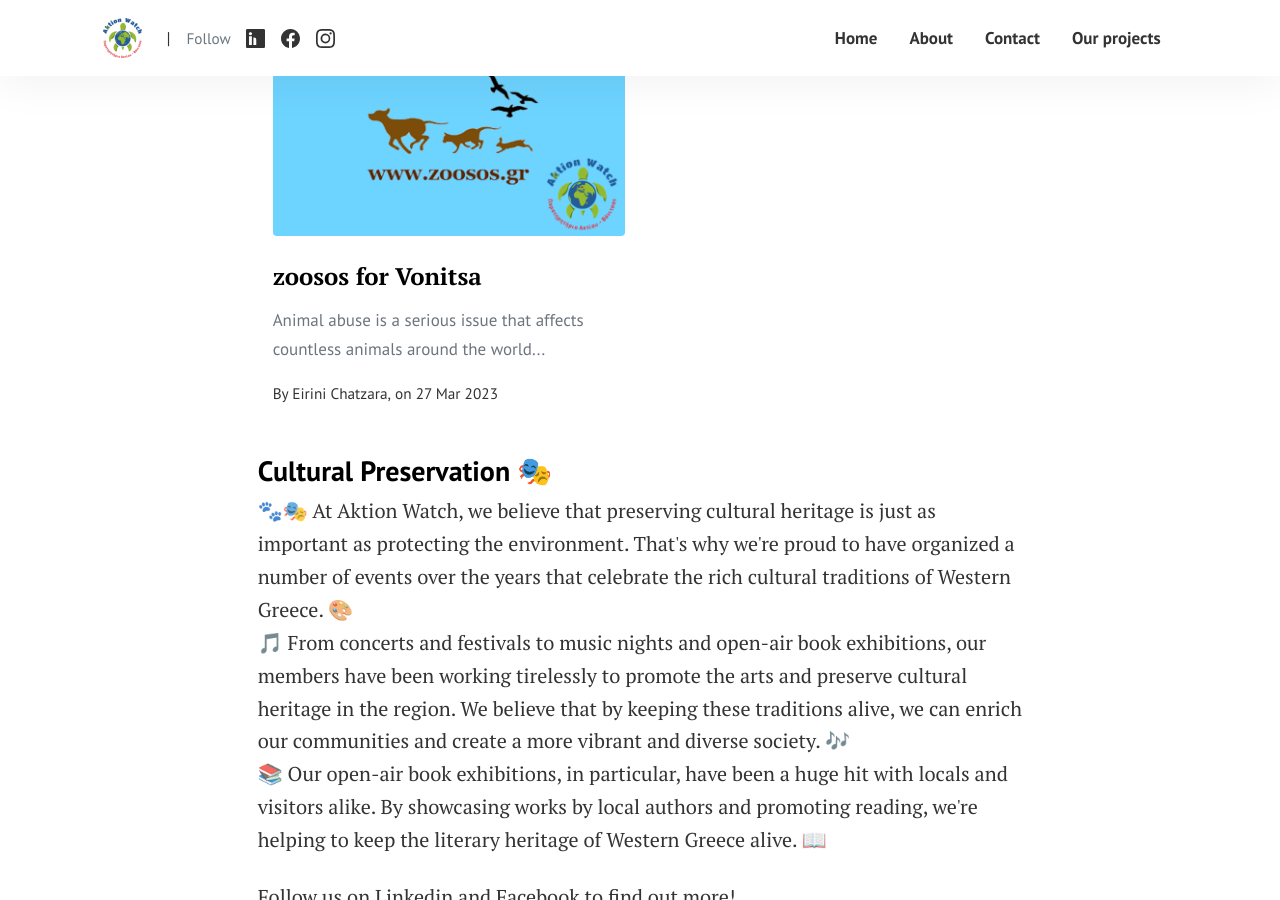
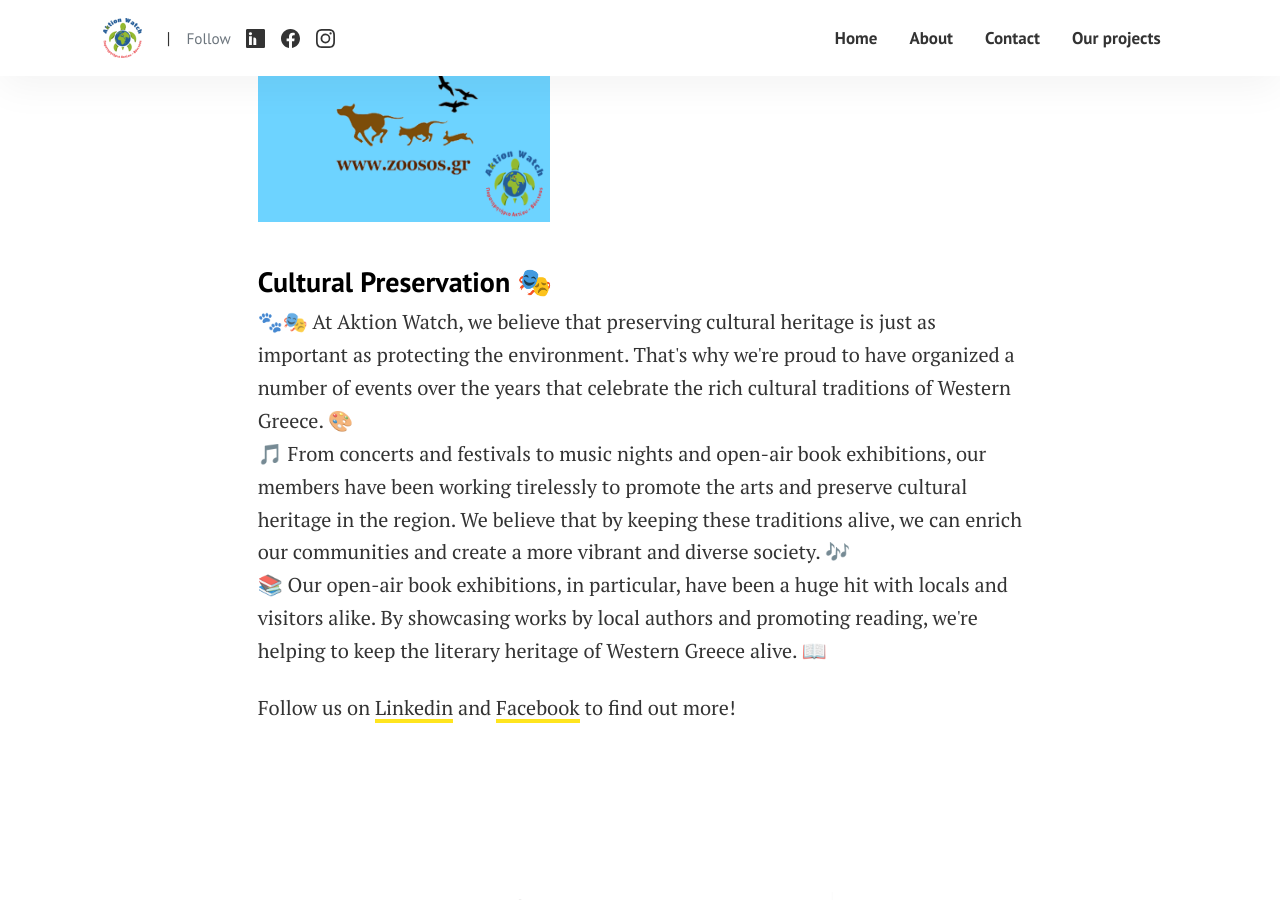
Before and after one commit to aktionwatch/aktionwatch.github.io, a Jekyll site: the page ourprograms/index.html, which Jekyll copies as it is, in a window 1280 px wide and 900 px high, scrolled down 970 px. Built offline with Jekyll 4.4.1, drawn with Linux system fonts in a browser that asks for light colours.

Commit message:
Update ourprograms page

```diff
--- a/ourprograms/index.html
+++ b/ourprograms/index.html
@@ -291,55 +291,13 @@
     <div class="row">
 
 
-      <div class="col-md-6 mb-5">
-        <!-- begin post -->
+<a href="http://www.aktionwatch.org/zoosos-for-vonitsa/">
+  <img src="/aktionwatch.github.io/assets/images/1.png" alt="zoosos about Aktion Watch" style="width:40%; height:80%; margin-bottom: 60px;">
+</a>
 
-<div class="card">
-    <a href="http://localhost:4000/aktionwatch.github.io/zoosos-for-vonitsa/">
-         <img class="rounded mb-4" src="/aktionwatch.github.io/assets/images/1.png" alt="Zoosos posts">
-    </a>
-    <div class="card-block">
-        <h2 class="card-title h4 serif-font"><a href="http://www.aktionwatch.org/zoosos-for-vonitsa/">zoosos for Vonitsa</a></h2>
-        <p class="card-text text-muted">Animal abuse is a serious issue that affects countless animals around the world...</p>
-        <div class="metafooter">
-            <div class="wrapfooter small d-flex align-items-center">
-                <span class="author-meta">
-                By  <span class="post-name"> Eirini Chatzara, </span>
-                on <span class="post-date">27 Mar 2023</span>
-                </span>
-                <div class="clearfix"></div>
-            </div>
-        </div>
-    </div>
-</div>
-<!-- end post -->
-      </div>
+<br>
 
 
-
-      <div class="col-md-6 mb-5">
-        <!-- begin post -->
-
-<!--<div class="card">
-    <a href="http://localhost:4000/aktionwatch/red-riding/">
-         <img class="rounded mb-4" src="/aktionwatch/assets/images/3.jpg" alt="Red Riding Hood">
-    </a>
-    <div class="card-block">
-        <h2 class="card-title h4 serif-font"><a href="http://localhost:4000/aktionwatch/red-riding/">Red Riding Hood</a></h2>
-        <p class="card-text text-muted">The first mass-produced book to deviate from a rectilinear format, at least in the United...</p>
-        <div class="metafooter">
-            <div class="wrapfooter small d-flex align-items-center">
-                <span class="author-meta">
-                By  <span class="post-name"> , </span>
-                on <span class="post-date">12 Jan 2020</span>
-                </span>
-                <div class="clearfix"></div>
-            </div>
-        </div>
-    </div>
-</div>
-<!-- end post -->
-      </div>
 
 
 
```
